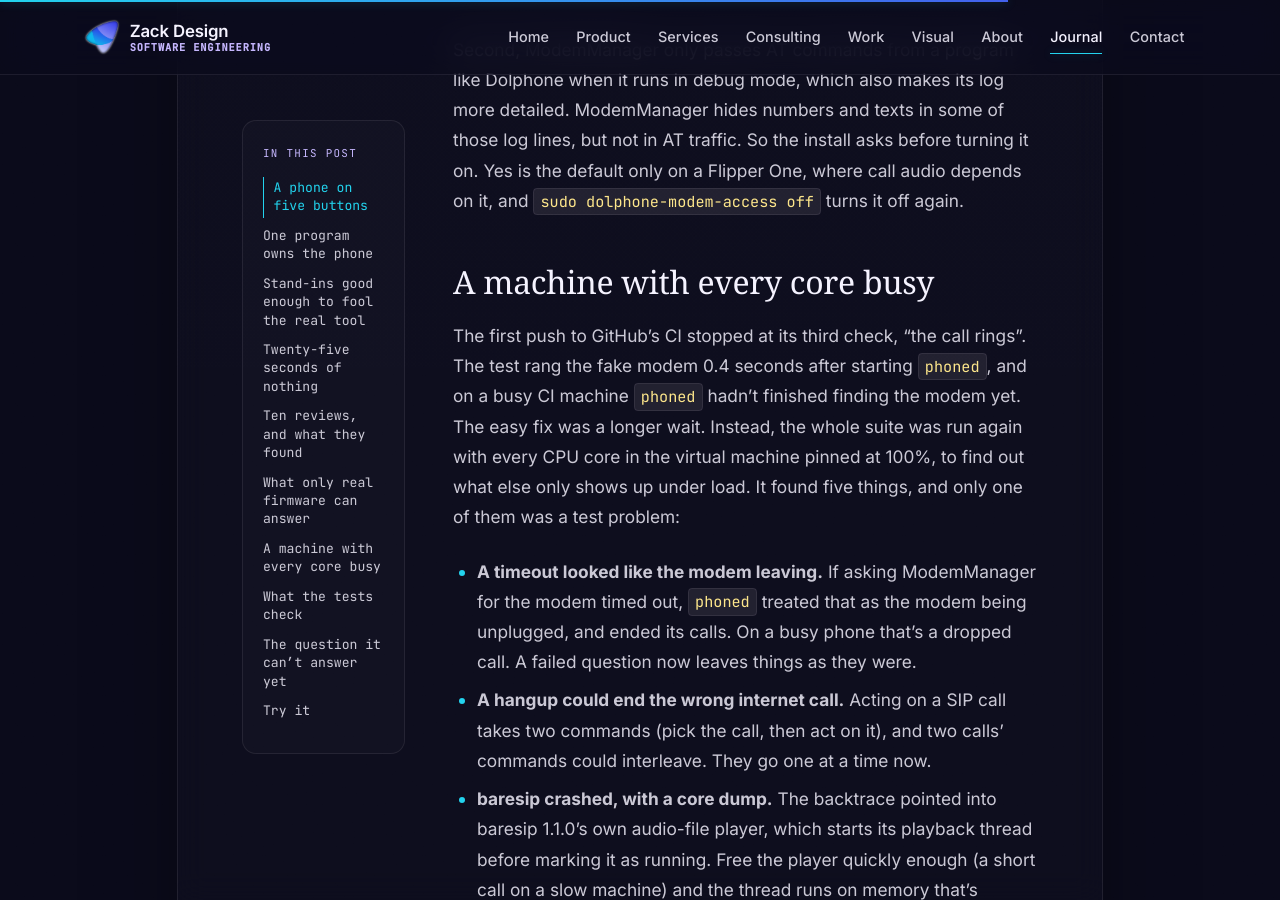
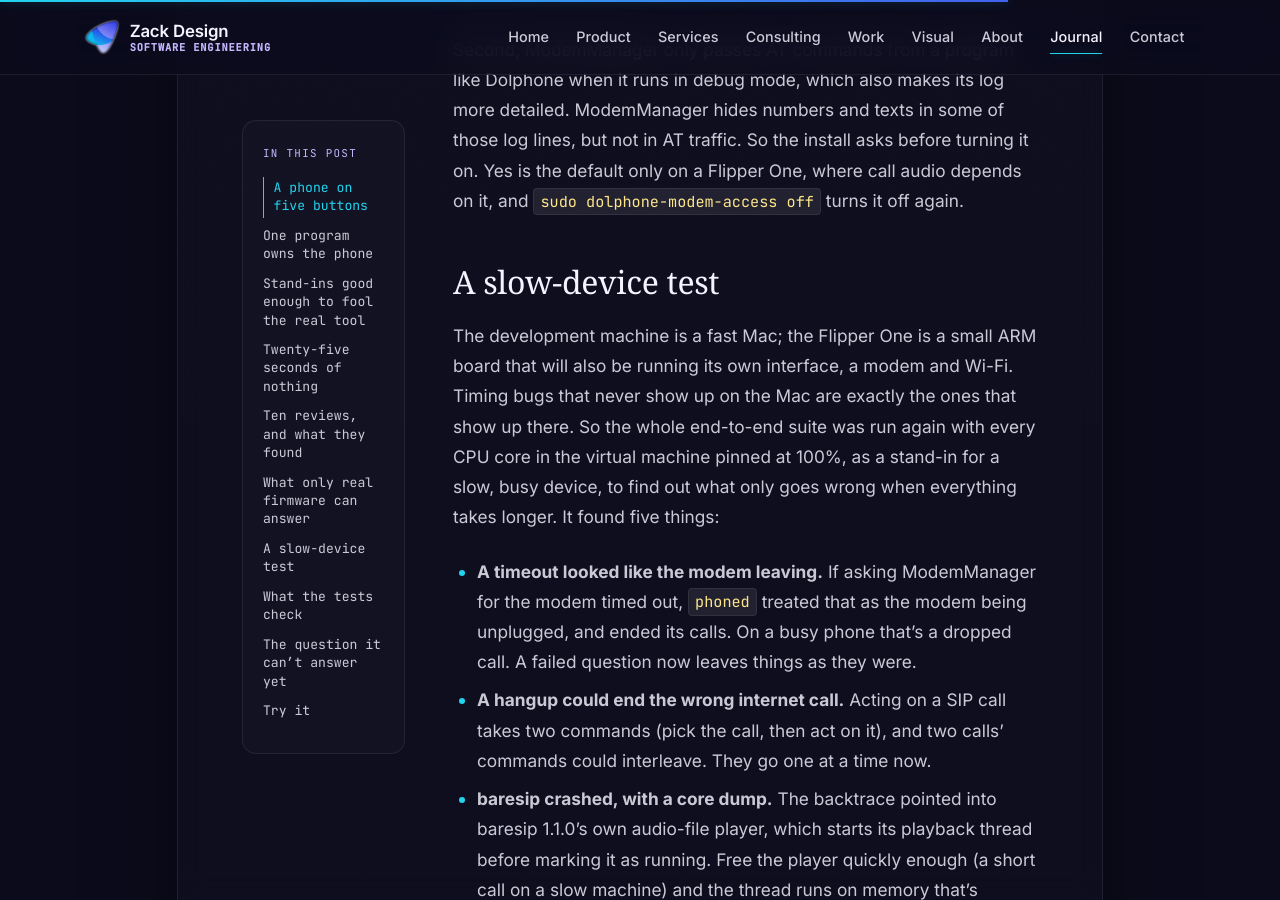
Before and after one commit to zackdesign/zackdesign.github.io, a Jekyll site: the page built from _posts/2026-10-29-dolphone.md, in a window 1280 px wide and 900 px high, scrolled down 11202 px. Built offline with Jekyll 4.4.1, drawn with Linux system fonts in a browser that asks for light colours; some web fonts are replaced; some of the changed text lies outside the part shown.

Commit message:
Dolphone post: tell the load-test findings as a slow-device test
Co-Authored-By: Claude Opus 5.5 <noreply@anthropic.com>
Claude-Session: https://claude.ai/code/session_01UdycNdb8PBPy7WTyWjqGok

```diff
--- a/_posts/2026-10-29-dolphone.md
+++ b/_posts/2026-10-29-dolphone.md
@@ -25,7 +25,7 @@ This post covers:
 - a 25-second freeze with three separate causes;
 - ten reviews, and the security holes they found;
 - what only real firmware can answer;
-- running the tests on a machine with every core busy;
+- a slow-device test, and what it shook out;
 - the one question it can't answer yet.
 
 **MIT licensed.** The panel apps link the Slint toolkit under the GPL, so those builds are GPL-3.0.
@@ -147,17 +147,17 @@ Two things about that are worth saying plainly. The commands come from Quectel's
 
 Second, ModemManager only passes AT commands from a program like Dolphone when it runs in debug mode, which also makes its log more detailed. ModemManager hides numbers and texts in some of those log lines, but not in AT traffic. So the install asks before turning it on. Yes is the default only on a Flipper One, where call audio depends on it, and `sudo dolphone-modem-access off` turns it off again.
 
-## A machine with every core busy
+## A slow-device test
 
-The first push to GitHub's CI stopped at its third check, "the call rings". The test rang the fake modem 0.4 seconds after starting `phoned`, and on a busy CI machine `phoned` hadn't finished finding the modem yet. The easy fix was a longer wait. Instead, the whole suite was run again with every CPU core in the virtual machine pinned at 100%, to find out what else only shows up under load. It found five things, and only one of them was a test problem:
+The development machine is a fast Mac; the Flipper One is a small ARM board that will also be running its own interface, a modem and Wi-Fi. Timing bugs that never show up on the Mac are exactly the ones that show up there. So the whole end-to-end suite was run again with every CPU core in the virtual machine pinned at 100%, as a stand-in for a slow, busy device, to find out what only goes wrong when everything takes longer. It found five things:
 
 - **A timeout looked like the modem leaving.** If asking ModemManager for the modem timed out, `phoned` treated that as the modem being unplugged, and ended its calls. On a busy phone that's a dropped call. A failed question now leaves things as they were.
 - **A hangup could end the wrong internet call.** Acting on a SIP call takes two commands (pick the call, then act on it), and two calls' commands could interleave. They go one at a time now.
-- **baresip crashed, with a core dump.** The backtrace pointed into baresip 1.1.0's own audio-file player, which starts its playback thread before marking it as running. Free the player quickly enough (a short call on a slow machine) and the thread runs on memory that's already gone. Only the tests used that player; real calls go through PipeWire.
+- **baresip crashed, with a core dump.** The backtrace pointed into baresip 1.1.0's own audio-file player, which starts its playback thread before marking it as running. Free the player quickly enough (a short call on a slow machine) and the thread runs on memory that's already gone. Only the tests used that player; real calls go through PipeWire, and the tests now play into ALSA's null device instead.
 - **Bluetooth stalled Phone Settings.** With BlueZ installed but unable to start, every question to it waited out the system's 25-second attempt to start it. `phoned` now only asks a BlueZ that is actually running.
 - **`otp --wait` could miss the code** if the text arrived while it was still connecting.
 
-After that, three runs in a row at full load passed all 212 checks, and so did CI.
+The tests themselves were part of the problem too: they slept a fixed time and then checked, and on a slow device "a fixed time" is a guess. They now wait for the state they expect, with a deadline. After the fixes, three runs in a row at full load passed all 212 checks.
 
 ## What the tests check
 
```
